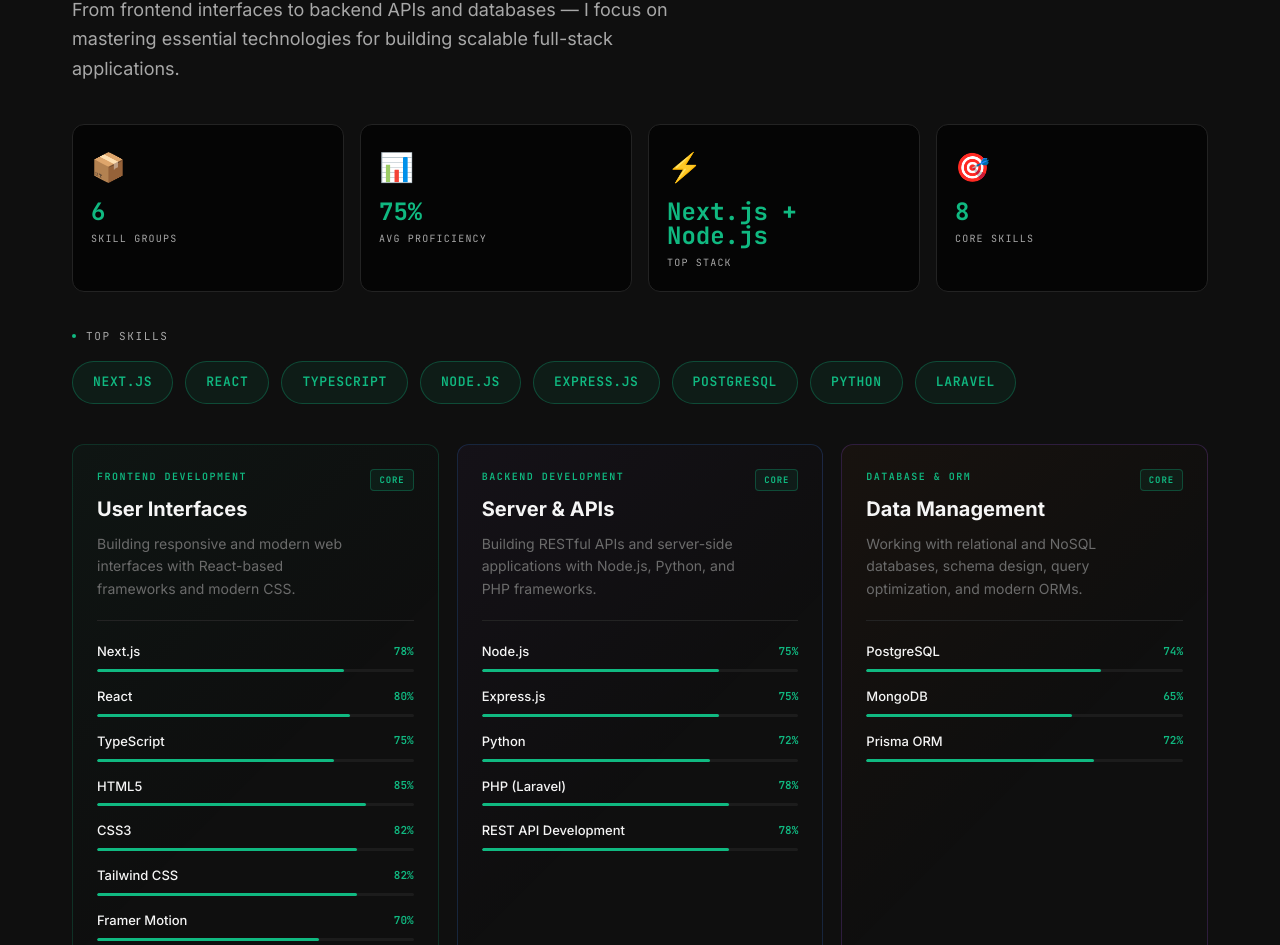
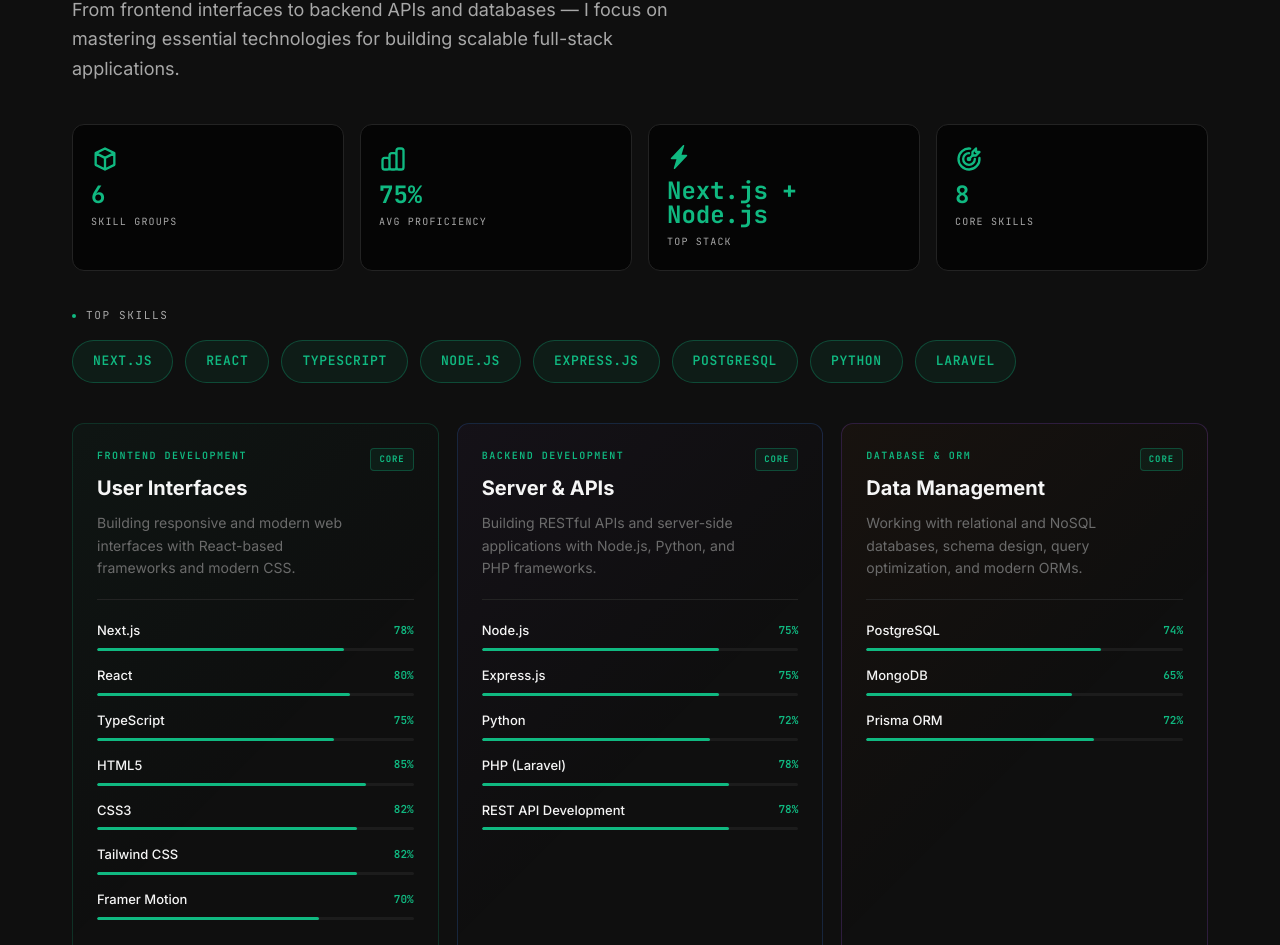
Before and after one commit to Amoliben/portfolio, a Next.js app: page / in a window 1280 px wide. Shown: the part 2651-3596 px from the top of the page. Built offline with nearby package versions, Linux system fonts and the light colour scheme.

Commit message:
Replace emoji icons with react-icons in Skills section

```diff
--- a/components/Skills.tsx
+++ b/components/Skills.tsx
@@ -2,6 +2,10 @@
 import { motion } from "framer-motion";
 import { useInView } from "react-intersection-observer";
 import { skills } from "@/data/portfolio";
+import { HiOutlineCube } from "react-icons/hi";
+import { HiOutlineChartBar } from "react-icons/hi";
+import { BsLightningChargeFill } from "react-icons/bs";
+import { TbTargetArrow } from "react-icons/tb";
 
 const mono = "'JetBrains Mono', monospace";
 
@@ -55,10 +59,10 @@
         {/* Summary stats */}
         <motion.div {...a(0.25)} style={{ display: "grid", gridTemplateColumns: "repeat(auto-fit, minmax(200px, 1fr))", gap: 16, marginBottom: 36 }}>
           {[
-            { label: "SKILL GROUPS", value: skills.summary.groups, icon: "📦" },
-            { label: "AVG PROFICIENCY", value: skills.summary.avgProficiency, icon: "📊" },
-            { label: "TOP STACK", value: skills.summary.topStack, icon: "⚡" },
-            { label: "CORE SKILLS", value: `${skills.summary.strengths.length}`, icon: "🎯" },
+            { label: "SKILL GROUPS", value: skills.summary.groups, icon: <HiOutlineCube size={28} color="var(--accent)" /> },
+            { label: "AVG PROFICIENCY", value: skills.summary.avgProficiency, icon: <HiOutlineChartBar size={28} color="var(--accent)" /> },
+            { label: "TOP STACK", value: skills.summary.topStack, icon: <BsLightningChargeFill size={24} color="var(--accent)" /> },
+            { label: "CORE SKILLS", value: `${skills.summary.strengths.length}`, icon: <TbTargetArrow size={28} color="var(--accent)" /> },
           ].map((s, i) => (
             <motion.div
               key={s.label}
@@ -83,7 +87,7 @@
                 e.currentTarget.style.boxShadow = "none";
               }}
             >
-              <div style={{ fontSize: 28, marginBottom: 10 }}>{s.icon}</div>
+              <div style={{ fontSize: 28, marginBottom: 10, display: "flex", alignItems: "center" }}>{s.icon}</div>
               <div style={{ fontFamily: mono, fontSize: 24, fontWeight: 800, color: "var(--accent)", lineHeight: 1, marginBottom: 7 }}>{s.value}</div>
               <div style={{ fontFamily: mono, fontSize: 10, color: "var(--text-secondary)", letterSpacing: "0.12em", textTransform: "uppercase" }}>{s.label}</div>
             </motion.div>
```
